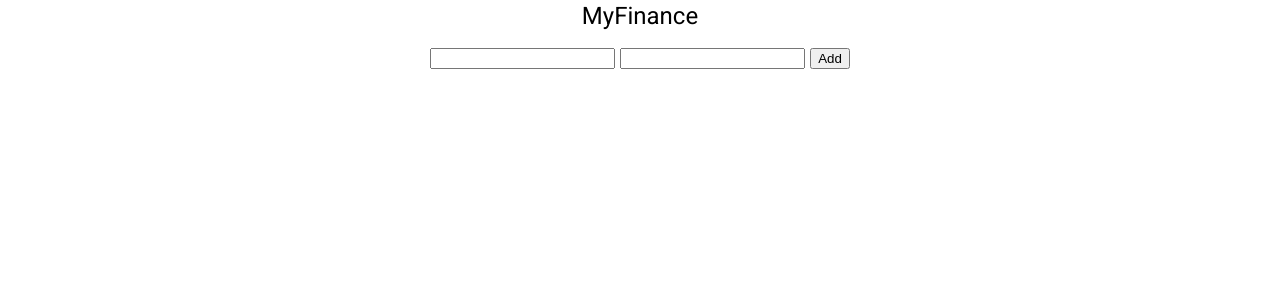
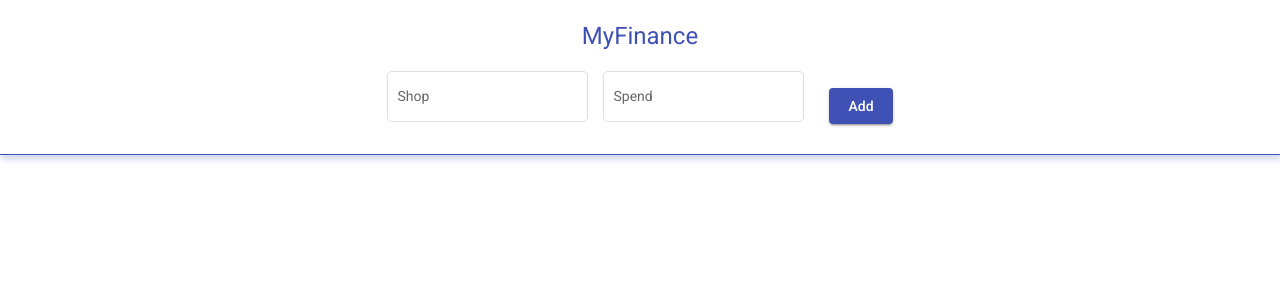
Before and after one commit to undefeel/financeAngular, an Angular app: page / in a window 1280 px wide. Shown: the top 300 px of the page. Built offline with nearby package versions, Linux system fonts and the light colour scheme; no server answers.

Commit message:
restyle_project

```diff
--- a/src/app/app.module.ts
+++ b/src/app/app.module.ts
@@ -9,6 +9,7 @@ import { BrowserAnimationsModule } from '@angular/platform-browser/animations';
 import { MatDialogModule } from '@angular/material/dialog';
 import { MatFormFieldModule } from '@angular/material/form-field';
 import { MatInputModule } from '@angular/material/input';
+import { MatIconModule } from '@angular/material/icon';
 import { MatButtonModule } from '@angular/material/button';
 import { EditDialogComponent } from './pages/edit-dialog/edit-dialog.component';
 
@@ -28,7 +29,8 @@ import { EditDialogComponent } from './pages/edit-dialog/edit-dialog.component';
     MatDialogModule,
     MatButtonModule,
     MatFormFieldModule,
-    MatInputModule
+    MatInputModule,
+    MatIconModule
   ],
   providers: [],
   bootstrap: [AppComponent]
--- a/src/app/pages/edit-dialog/edit-dialog.component.html
+++ b/src/app/pages/edit-dialog/edit-dialog.component.html
@@ -1,11 +1,11 @@
 <div>
   <mat-form-field appearance="fill">
-    <mat-label>Input</mat-label>
+    <mat-label>Shop Name</mat-label>
     <input matInput value="{{data.text}}" (change)="takeEditShop($event)">
   </mat-form-field>
 
-  <mat-form-field appearance="fill">
-    <mat-label>Inuput</mat-label>
+  <mat-form-field class="last" appearance="fill">
+    <mat-label>Spended Sum</mat-label>
     <input matInput type="text" value="{{data.sum}}" (change)="takeEditSum($event)">
   </mat-form-field>
 
--- a/src/app/pages/edit-dialog/edit-dialog.component.scss
+++ b/src/app/pages/edit-dialog/edit-dialog.component.scss
@@ -1,8 +1,21 @@
 ::ng-deep.mat-dialog-container {
   overflow: visible;
   background-color: white;
-  border: 1px solid aqua;
+  border: 2px solid #3f51b5;
 }
+
+mat-form-field {
+  margin-right: 10px;
+}
+
+.last {
+  margin-right: 20px;
+}
+
+button {
+  margin-right: 10px;
+}
+
 img {
   width: 30px;
   height: 30px;
--- a/src/app/pages/finance-history/finance-history.component.html
+++ b/src/app/pages/finance-history/finance-history.component.html
@@ -1,7 +1,15 @@
 <ul class="contain" *ngFor="let element of finances; index as i">
   <div class="finance-container">
-    <li class="finance-elem">{{element.text}} {{element.sum}} {{element.date}}</li>
-    <img src="../../../assets/pencil.png" (click)="openDialog(element, i)" class="edit-img">
-    <img src="../../../assets/delete.png"  class="delete-img" (click)="delete(i)">
+    <p class="finance-elem">{{element.text}}</p>
+    <p class="finance-elem">{{element.sum}}</p>
+    <p class="finance-elem">{{element.date}}</p>
+    <div class="buttons">
+      <button mat-icon-button color="primary" (click)="openDialog(element, i)">
+        <mat-icon>edit</mat-icon>
+      </button>
+      <button mat-icon-button color="primary" (click)="delete(i)">
+        <mat-icon>delete</mat-icon>
+      </button>
+    </div>
   </div>
 </ul>
--- a/src/app/pages/finance-history/finance-history.component.scss
+++ b/src/app/pages/finance-history/finance-history.component.scss
@@ -2,12 +2,15 @@
   display: flex;
   justify-content: center;
   align-items: center;
+  padding: 0;
 }
 
 .finance-container {
   display: flex;
-  justify-content: center;
+  width: 100vw;
+  justify-content: space-around;
   align-items: center;
+  border-bottom: 1px solid #3f51b5;
 }
 
 .edit-img {
@@ -24,3 +27,7 @@
   list-style: none;
   font-size: 20px;
 }
+
+button {
+  margin-bottom: 5px;
+}
--- a/src/app/pages/inputs/inputs.component.html
+++ b/src/app/pages/inputs/inputs.component.html
@@ -1,8 +1,15 @@
 <div class="container">
   <h1>MyFinance</h1>
   <div class="actions">
-    <input type="text" class="shopName" (change)="getShop($event)" >
-    <input type="text" class="spendSum" (change)="getSum($event)">
-    <button class="addFinanceElem" (click)="addFinance()">Add</button>
+    <mat-form-field class="shop" appearance="outline">
+      <mat-label>Shop</mat-label>
+      <input matInput placeholder="IKEA" (change)="getShop($event)">
+    </mat-form-field>
+    <mat-form-field class = "sum" appearance="outline">
+      <mat-label>Spend</mat-label>
+      <input matInput placeholder="500$" (change)="getSum($event)">
+    </mat-form-field>
+
+    <button mat-raised-button  color = "primary" class="addFinanceElem" (click)="addFinance()">Add</button>
   </div>
 </div>
--- a/src/app/pages/inputs/inputs.component.scss
+++ b/src/app/pages/inputs/inputs.component.scss
@@ -4,18 +4,33 @@
   flex-direction: column;
   justify-content: center;
   align-items: center;
+  border-bottom: 1px solid #3f51b5;
+  box-shadow: 1px 5px 5px rgba($color: #3f51b5, $alpha: 0.2);
 }
 
+h1 {
+  color: #3f51b5;
+  margin-top: 20px;
+  margin-bottom: 5px;
+}
 .actions {
-  width: 100%;
+  padding: 25px;
+  padding-top: 10px;
+  padding-bottom: 10px;
   display: flex;
   justify-content: center;
+  align-items: center;
 }
 
-.shopName {
-  margin-right: 5px;
+.shop {
+  margin-right: 15px;
 }
 
-.spendSum {
-  margin-right: 5px;
+.sum {
+  margin-right: 20px;
 }
+
+button {
+  margin-left: 5px;
+  height: 100%;
+}
```
